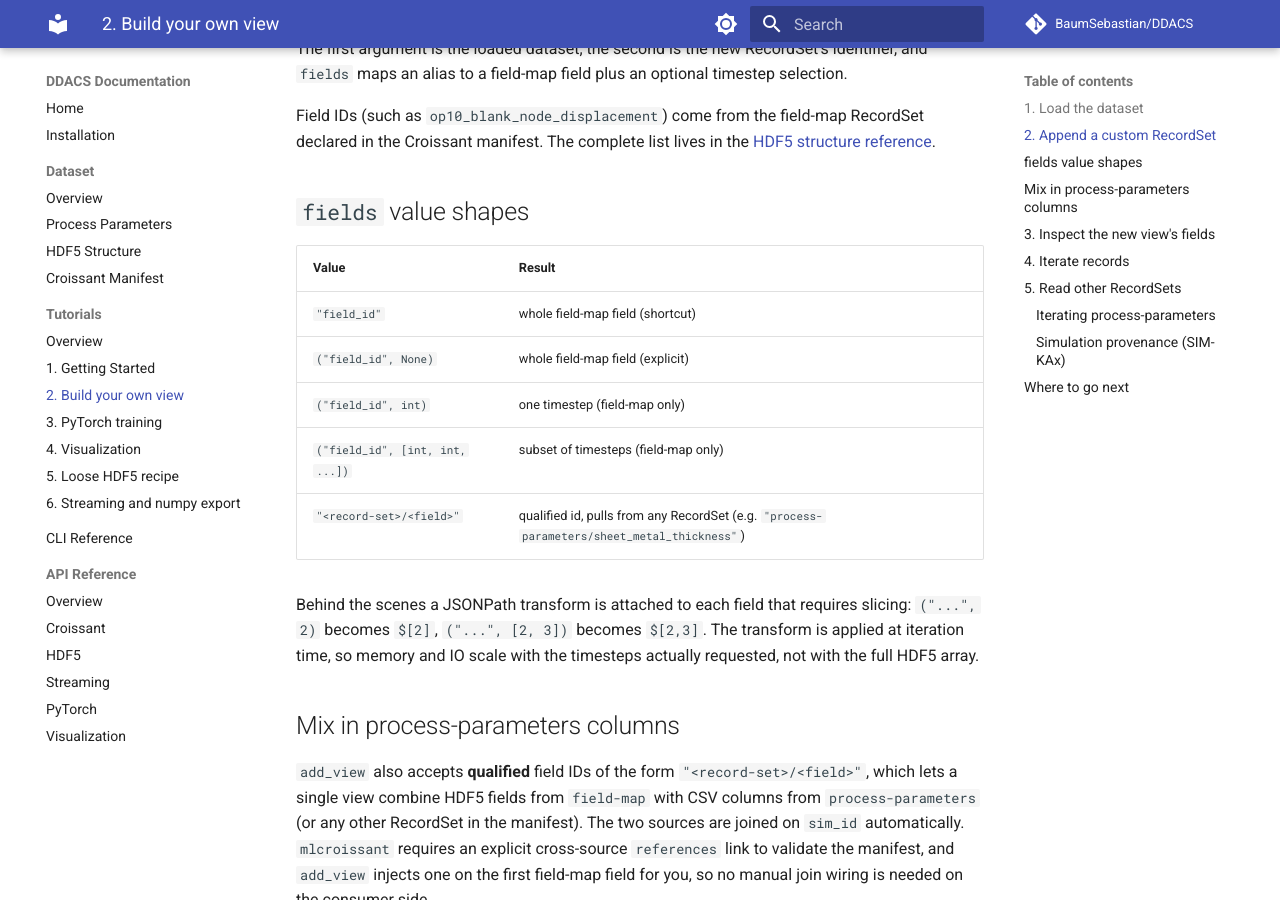
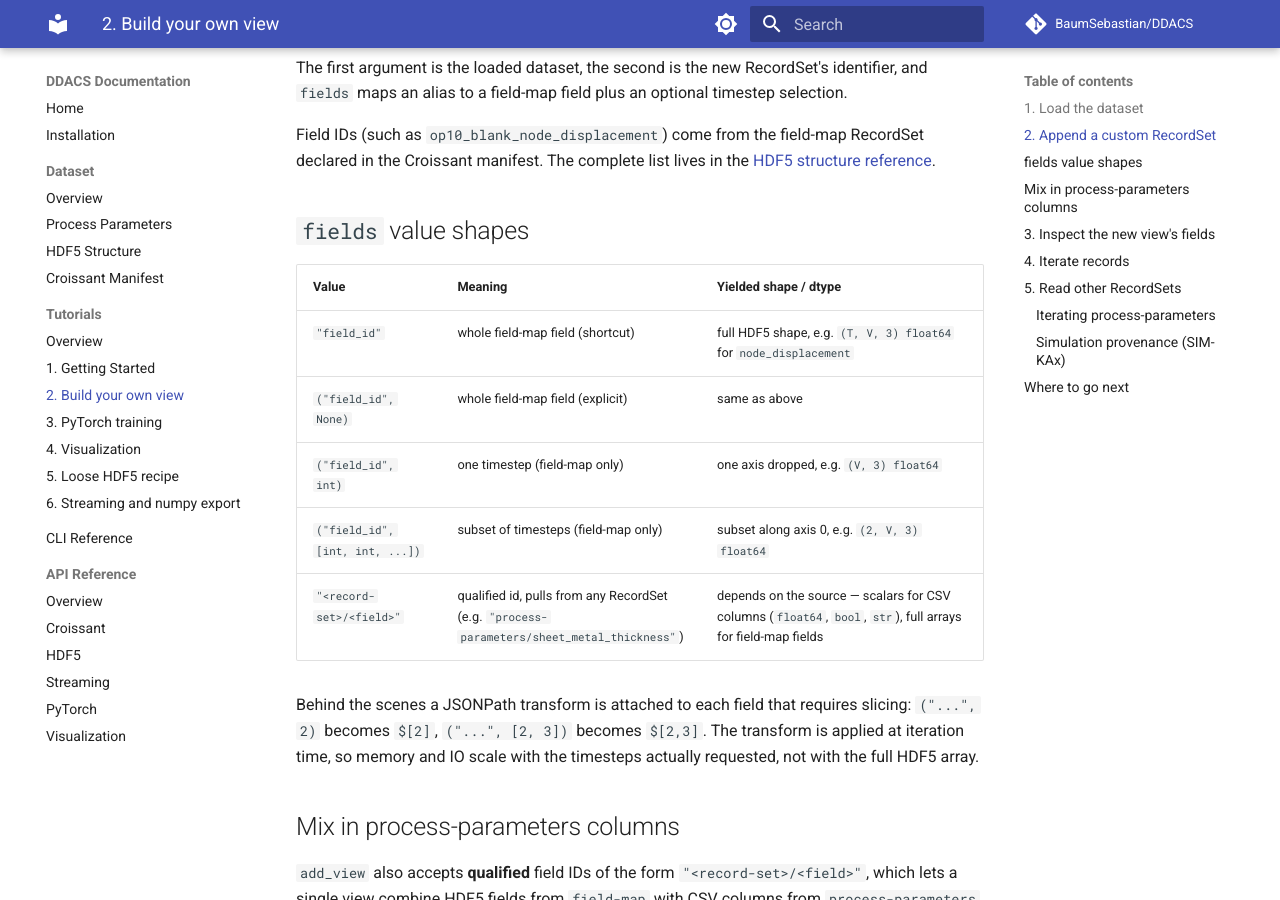
Before and after one commit to BaumSebastian/DDACS, an MkDocs documentation site: the page built from docs/tutorials/views.md, in a window 1280 px wide and 900 px high, scrolled down 1003 px. Built offline with MkDocs 1.6.1 and Material for MkDocs 9.7.7, drawn with Linux system fonts in a browser that asks for light colours; comment, search, counter and statistics services are not loaded; some of the changed text lies outside the part shown.

Commit message:
docs: notebooks 1-6 reviewer polish + cross-platform path hygiene
- getting-started: added a python3 -c '...' CLI verify alternative;
  version output now comes from a live ddacs_version() mkdocs macro
  instead of a hardcoded string; DATA_DIR shown as one variable with
  the alt-path commented out; replaced a German 'Falschfarbenbild'
  with 'false-colour'.
- views: added a 'yielded shape / dtype' column to the fields-spec
  table with concrete examples verified against the small bundle.
- pytorch: added a Prerequisites block linking DataLoader,
  pandas.Series and the Croissant paper for readers without that
  background; inline-linked DataLoader and pandas.Series at first use.
- streaming: section 4's mmap + page-cache deep-dive moved into a
  collapsible ??? note so beginners can skim past while curious
  readers click to expand.
- croissant.md + pytorch.md prerequisites now link the Croissant 1.1
  spec via its ACM DOI (10.1145/3650203.3663326) instead of the
  GitHub repo / working-group page.
- All four string-form notebooks (01-04) and their matching tutorials
  switched from DATA_DIR = '...' to DATA_DIR = Path('...') with a
  preceding 'from pathlib import Path'. Notebooks 05/06 and the
  loose-h5 / streaming tutorials already used Path. Cross-platform
  safe out of the box; teaches the right composition idiom from
  notebook 1.
- Notebooks 01-04 re-executed against the small bundle so the captured
  outputs (ddacs version, record-set lists, plots) reflect the
  current package state.

```diff
--- a/docs/macros.py
+++ b/docs/macros.py
@@ -10,6 +10,7 @@
 
 from pathlib import Path
 
+import ddacs as _ddacs
 from ddacs import croissant as _croissant
 from ddacs.config import METADATA_FILE, SMALL_TEST_FILES
 
@@ -107,6 +108,11 @@
         """Permanent DaRUS download URL for `metadata.json`."""
         return _croissant.METADATA_URL
 
+    @env.macro
+    def ddacs_version() -> str:
+        """Live ddacs package version (resolves at docs build time)."""
+        return _ddacs.__version__
+
     # ----- schema tables sourced from metadata.json -----
     @env.macro
     def process_parameters_table() -> str:
--- a/docs/tutorials/views.md
+++ b/docs/tutorials/views.md
@@ -47,13 +48,13 @@
 
 ## `fields` value shapes
 
-| Value | Result |
-|-------|--------|
-| `"field_id"` | whole field-map field (shortcut) |
-| `("field_id", None)` | whole field-map field (explicit) |
-| `("field_id", int)` | one timestep (field-map only) |
-| `("field_id", [int, int, ...])` | subset of timesteps (field-map only) |
-| `"<record-set>/<field>"` | qualified id, pulls from any RecordSet (e.g. `"process-parameters/sheet_metal_thickness"`) |
+| Value | Meaning | Yielded shape / dtype |
+|-------|---------|------------------------|
+| `"field_id"` | whole field-map field (shortcut) | full HDF5 shape, e.g. `(T, V, 3) float64` for `node_displacement` |
+| `("field_id", None)` | whole field-map field (explicit) | same as above |
+| `("field_id", int)` | one timestep (field-map only) | one axis dropped, e.g. `(V, 3) float64` |
+| `("field_id", [int, int, ...])` | subset of timesteps (field-map only) | subset along axis 0, e.g. `(2, V, 3) float64` |
+| `"<record-set>/<field>"` | qualified id, pulls from any RecordSet (e.g. `"process-parameters/sheet_metal_thickness"`) | depends on the source — scalars for CSV columns (`float64`, `bool`, `str`), full arrays for field-map fields |
 
 Behind the scenes a JSONPath transform is attached to each field that requires slicing: `("...", 2)` becomes `$[2]`, `("...", [2, 3])` becomes `$[2,3]`. The transform is applied at iteration time, so memory and IO scale with the timesteps actually requested, not with the full HDF5 array.
 
```
Also changed, not shown: other parts of docs/tutorials/views.md (+4 -3 lines), docs/croissant.md (+1 -1 lines), docs/tutorials/getting-started.md (+16 -8 lines), docs/tutorials/pytorch.md (+13 -6 lines), docs/tutorials/streaming.md (+4 -1 lines), docs/tutorials/visualization.md (+4 -3 lines), 4 other files.
